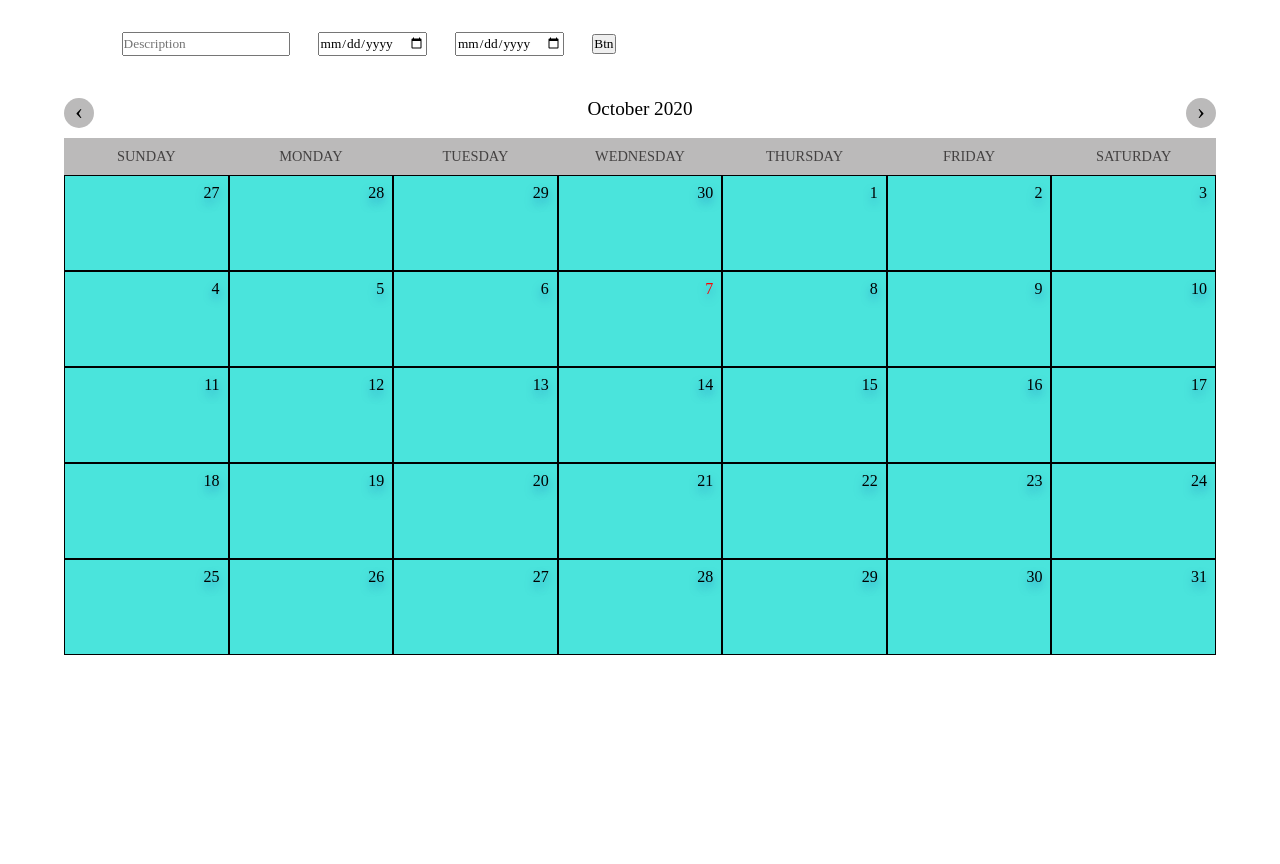
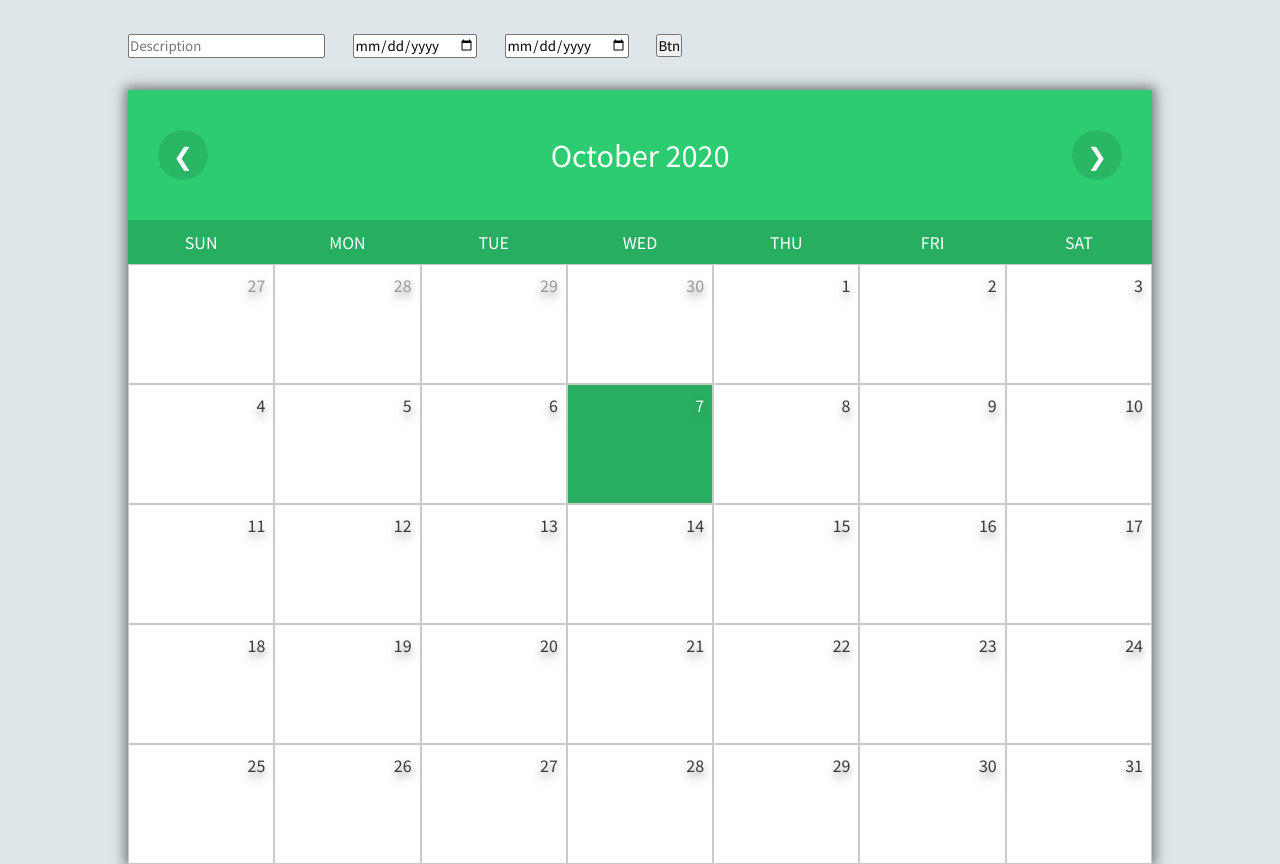
Before and after one commit to Iri-iri/EventCalendar, a plain HTML site: page index.html in a window 1280 px wide. Before the commit the page ends 832 px from the top, so only its background shows below. Drawn offline with Linux system fonts and the light colour scheme.

Commit message:
Add some styles, add function dataTimeStamp

```diff
--- a/index.html
+++ b/index.html
@@ -5,44 +5,48 @@
   <meta charset="UTF-8" />
   <meta name="viewport" content="width=device-width, initial-scale=1.0" />
   <title>Calendar</title>
+  <link href="https://fonts.googleapis.com/css2?family=Crimson+Text:wght@600&family=Noto+Sans+KR&display=swap"
+    rel="stylesheet">
   <link rel="stylesheet" href="style.css" />
 </head>
 
 <body>
   <div class="container">
 
-    <div class="calendar">
+
 
     <form id="form">
       <input id="description" type="text" placeholder="Description">
       <input id="start" type="date">
       <input id="finish" type="date">
-        <button id= "btn">Btn</button>
+      <button id="btn">Btn</button>
     </form>
 
+    <div class="calendar">
       <div class="month">
-        <div id="prev">&lsaquo;</div>
+        <div id="prev">&#10094</div>
         <div class="date">
           <p id="date"></p>
         </div>
-        <div id="next">&rsaquo;</div>
+        <div id="next">&#10095</div>
       </div>
 
       <div class="weekdays">
-        <div>SUNDAY</div>
-        <div>MONDAY</div>
-        <div>TUESDAY</div>
-        <div>WEDNESDAY</div>
-        <div>THURSDAY</div>
-        <div>FRIDAY</div>
-        <div>SATURDAY</div>
+        <div>SUN</div>
+        <div>MON</div>
+        <div>TUE</div>
+        <div>WED</div>
+        <div>THU</div>
+        <div>FRI</div>
+        <div>SAT</div>
+      </div>
+      <div class="wrapper">
+        <div class="days">
         </div>
 
-      <div class="days"></div>
+      </div>
 
     </div>
-  </div>
-
   </div>
   <script src="index.js"></script>
 </body>
--- a/index.js
+++ b/index.js
@@ -19,7 +19,7 @@ const init = () => {
   setWeeksGrid(dateTitle);
   prevTitleOfCalendar(dateTitle, monthsTitle);
   nextTitleOfCalendar(dateTitle, monthsTitle);
-};
+}
 
 const data = (year, month) => {
   const nowDay = new Date().getDate();
@@ -74,8 +74,19 @@ const data = (year, month) => {
         dayTS: date.getTime(),
         today: "today",
       });
+    } else if (
+      date.getMonth() === nowMonth &&
+      date.getFullYear() === nowYear) {
+      dates.push({
+        day: date.getDate(),
+        dayTS: date.getTime(),
+        month: "current",
+      });
     } else {
-      dates.push({ day: date.getDate(), dayTS: date.getTime() });
+      dates.push({
+        day: date.getDate(),
+        dayTS: date.getTime(),
+      })
     }
   }
   const weeks = [];
@@ -84,7 +95,8 @@ const data = (year, month) => {
   }
 
   return weeks;
-};
+
+}
 
 const setWeeksGrid = (date) => {
   currentDate = date.setMonth(date.getMonth());
@@ -94,7 +106,7 @@ const setWeeksGrid = (date) => {
   const weeks = data(year, month, day);
   displayCalendar(weeks);
   console.log("weeks", weeks);
-};
+}
 
 const displayCalendar = (currentWeek) => {
   const days = document.querySelector(".days");
@@ -102,18 +114,21 @@ const displayCalendar = (currentWeek) => {
   currentWeek.forEach(function (item) {
     for (let i = 0; i < 7; i++) {
       if (item[i].today === "today") {
-        days.innerHTML += `<div style ="color: red">${item[i].day}</div>`;
+        days.innerHTML += `<div style ="color: #fff; background-color: #27ae60">${item[i].day}</div>`;
+      } else if (item[i].month === "current") {
+        days.innerHTML += `<div>${item[i].day}</div>`;
       } else {
-        days.innerHTML += `<div>${item[i].day}</div>`;
+        days.innerHTML += `<div style ="color: #999">${item[i].day}</div>`;
       }
     }
   });
-};
+}
+
 
 const titleOfCalendar = (date, month) => {
   let newDate = document.querySelector("#date");
   newDate.innerHTML = `${month[date.getMonth()]} ${date.getFullYear()}`;
-};
+}
 
 const prevTitleOfCalendar = (date, month) => {
   document.querySelector("#prev").addEventListener("click", () => {
@@ -121,7 +136,7 @@ const prevTitleOfCalendar = (date, month) => {
     titleOfCalendar(date, month);
     setWeeksGrid(date, prevDate);
   });
-};
+}
 
 const nextTitleOfCalendar = (date, month) => {
   document.querySelector("#next").addEventListener("click", () => {
@@ -129,9 +144,10 @@ const nextTitleOfCalendar = (date, month) => {
     titleOfCalendar(date, month);
     setWeeksGrid(date, nextDate);
   });
-};
+}
 
 init();
+
 
 const dataTimeStamp = () => {
   const nowMonth = new Date().getMonth();
@@ -140,34 +156,33 @@ const dataTimeStamp = () => {
   const endDate = new Date(nowYear, nowMonth + 1, 0); /* last day of month */
   const dayOfStartDay = startDate.getDay(); /* day number of week */
   const currentMonthTotalDays = endDate.getDate(); /* amount days in current month */
-  const totalWeeks = Math.ceil(
-    (currentMonthTotalDays + dayOfStartDay) / 7
-  ); /* total weeks in month */
-  const prevMonthEndDate = new Date(
-    nowYear,
-    nowMonth,
-    0
-  ); /* end day of previous month */
+  const totalWeeks = Math.ceil((currentMonthTotalDays + dayOfStartDay) / 7); /* total weeks in month */
+  const prevMonthEndDate = new Date(nowYear, nowMonth, 0); /* end day of previous month */
   const dates = [];
-  let prevMonthDay =
-    prevMonthEndDate.getDate() -
-    dayOfStartDay +
-    1; /* get first Sunday of first week */
+  let prevMonthDay = prevMonthEndDate.getDate() - dayOfStartDay + 1; /* get first Sunday of first week */
   let nextMonthDay = 1;
+
 
   let visible = [];
   let description = document.querySelector("#description");
   let start = document.querySelector("#start");
   let finish = document.querySelector("#finish");
 
+
   let obj = {
     description: description.value,
-    start: Date.parse(start.value) - 3 * 60 * 60 * 1000,
-    finish: Date.parse(finish.value) - 3 * 60 * 60 * 1000,
-  };
-  visible.push(obj);
+    start: Date.parse(start.value) - (3 * 60 * 60 * 1000),
+    finish: Date.parse(finish.value) - (3 * 60 * 60 * 1000),
+  }
+
+  function visiblePush() {
+    visible.push(obj);
+    console.log(visible)
+  }
+
 
   for (let i = 0; i < totalWeeks * 7; i += 7) {
+
     let date;
     let dateEnd = new Date(nowYear, nowMonth, i - dayOfStartDay + 7);
 
@@ -180,11 +195,7 @@ const dataTimeStamp = () => {
       date = new Date(nowYear, nowMonth + 1, nextMonthDay);
       nextMonthDay = nextMonthDay + 1;
     } else {
-      date = new Date(
-        nowYear,
-        nowMonth,
-        i - dayOfStartDay + 1
-      ); /* current month dates */
+      date = new Date(nowYear, nowMonth, i - dayOfStartDay + 1); /* current month dates */
     }
     dates.push({
       dayStart: date.getDate(),
@@ -192,6 +203,7 @@ const dataTimeStamp = () => {
       dateEnd: dateEnd.getDate(),
       dayEndTS: dateEnd.getTime(),
     });
+
   }
 
   const weeksTimeStamp = [];
@@ -200,17 +212,36 @@ const dataTimeStamp = () => {
   }
 
   weeksTimeStamp.forEach(function (item) {
+
+    let widthEvent = (obj.finish - obj.start) + (24 * 60 * 60 * 1000);
+    let widthWeek = 7 * 24 * 60 * 60 * 1000;
+    console.log(widthWeek);
+    console.log(widthEvent);
     for (let j = 0; j < totalWeeks; j++) {
-      if (obj.start >= item[j].dayStartTS && obj.finish <= item[j].dayEndTS) {
+      if ((obj.start >= item[j].dayStartTS) && (obj.finish <= item[j].dayEndTS)) {
         item[j].visible = visible;
+        visiblePush();
+        let top = 35;
+        // visible.forEach(function(it, k){
+        //   if (visible[k - 1] && visible[k - 1].finish >= it.finish) {
+        //     top += 30;
+        //   };
+        //   if (top <= 120) {
+
+        wrapper.innerHTML += `<div class="slide" style="left: ${(obj.start - item[j].dayStartTS) / widthWeek * 100}%; width:${(widthEvent * 100) / widthWeek}%; top:${(j * 120) + top}px"></div>`
+        const slide = document.querySelector(".slide");
+        slide.textContent = obj.description;
       }
     }
-  });
+  })
 
   console.log("weeksTimeStamp", weeksTimeStamp);
-};
+
+}
+
+const wrapper = document.querySelector(".wrapper");
 
 btn.addEventListener("click", function (event) {
   event.preventDefault();
   dataTimeStamp();
-});
+})
--- a/style.css
+++ b/style.css
@@ -2,7 +2,11 @@
   margin: 0;
   padding: 0;
   box-sizing: border-box;
-  font-family: 'Merriweather', serif;
+  font-family: 'Noto Sans KR', sans-serif;
+}
+
+body {
+  background-color: #dfe6e9;
 }
 
 .container {
@@ -11,8 +15,9 @@
 }
 
 #form {
-  width: 90%;
-  margin: 2rem auto;
+  width: 80%;
+  margin: 0 auto;
+  padding: 2rem 0;
 }
 
 form input {
@@ -21,65 +26,94 @@ form input {
 }
 
 .calendar {
-  width: 90%;
+  width: 80%;
   margin: 0 auto;
+  box-shadow: 0px 0px 12px 3px rgba(0, 0, 0, 0.5);
+  background-color: #fff;
 }
 
 .month {
   display: flex;
   justify-content: space-between;
   text-align: center;
-  padding: 10px 0;
+  align-items: center;
+  padding: 40px 30px;
+  width: 100%;
+  background-color: #2ecc71;
+  color: #ffff;
 }
 
 #date {
-  font-size: 1.2rem;
+  font-size: 1.8rem;
+  font-weight: 500;
 }
 
 .weekdays {
   width: 100%;
   display: flex;
   justify-content: space-around;
-  background-color: rgb(187, 186, 186);
+  padding: 10px 0;
+  background-color: #27ae60;
+  color: #ffff;
 }
 
-.weekdays div {
-  width: calc(100% / 7);
-  text-align: center;
-  padding: 10px;
-  color: rgba(37, 35, 35, 0.8);
-  font-size: 0.9rem;
-}
 
 .days {
   width: 100%;
   display: flex;
   flex-wrap: wrap;
+  font-weight: 300;
 }
 
 .days div {
-  width: calc(100% / 7);
-  height: 6rem;
+  height: 120px;
   padding: 0.5rem;
   display: flex;
   justify-content: flex-end;
-  text-shadow: 0 0.3rem 0.5rem rgba(8, 69, 182, 0.5);
-  border: 1px solid black;
-  background-color: rgb(74, 228, 220);
-  transition: background-color 0.5s;
+  align-content: flex-start;
+  text-shadow: 0 0.3rem 0.5rem rgba(112, 112, 112, 0.8);
+  border: 0.1px solid rgb(202, 202, 202);
+  transition: all 0.4s;
+  color: rgb(58, 58, 58)
 }
 
-.prev,
-.next {
-  opacity: 0.4;
+.weekdays div,
+.days div {
+  width: calc(100% / 7);
+  text-align: center;
+}
+
+.days div:hover {
+  background-color: #dfe6e9;
+  cursor: pointer;
 }
 
 #prev,
 #next {
-  background-color: rgb(187, 186, 186);
-  width: 30px;
-  height: 30px;
+  display: flex;
+  justify-content: center;
+  align-items: center;
+  background-color: rgba(0, 0, 0, 0.1);
+  width: 50px;
+  height: 50px;
   border-radius: 50%;
   font-size: 1.5rem;
+  transition: all 0.4s;
+}
+
+#prev:hover,
+#next:hover {
+  background-color: rgba(0, 0, 0, 0.2);
   cursor: pointer;
 }
+
+.wrapper {
+  position: relative;
+}
+
+.slide {
+  border: 2px solid #2ecc71;
+  background-color: rgba(0, 0, 0, 0.1);
+  height: 25px;
+  position: absolute;
+}
```
Lines whose indentation alone changed are shown as unchanged.
